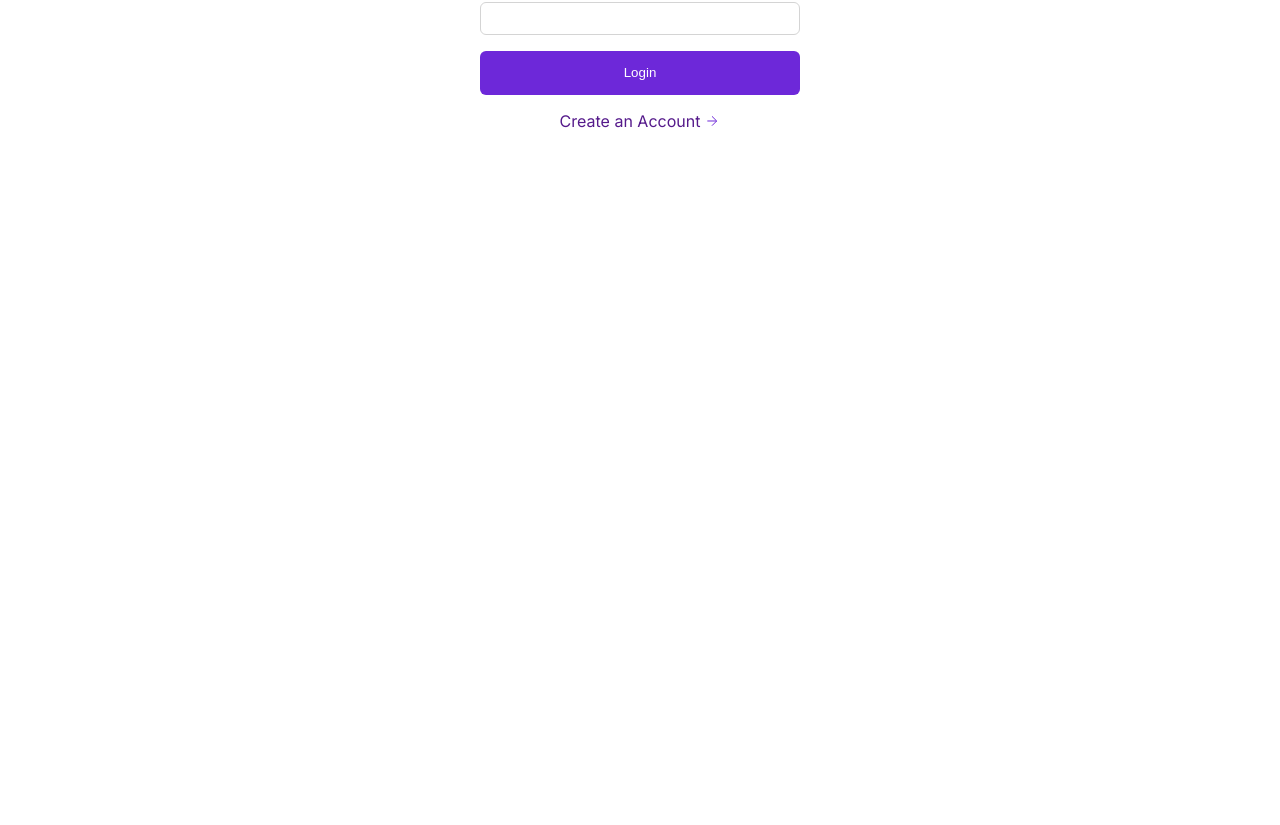
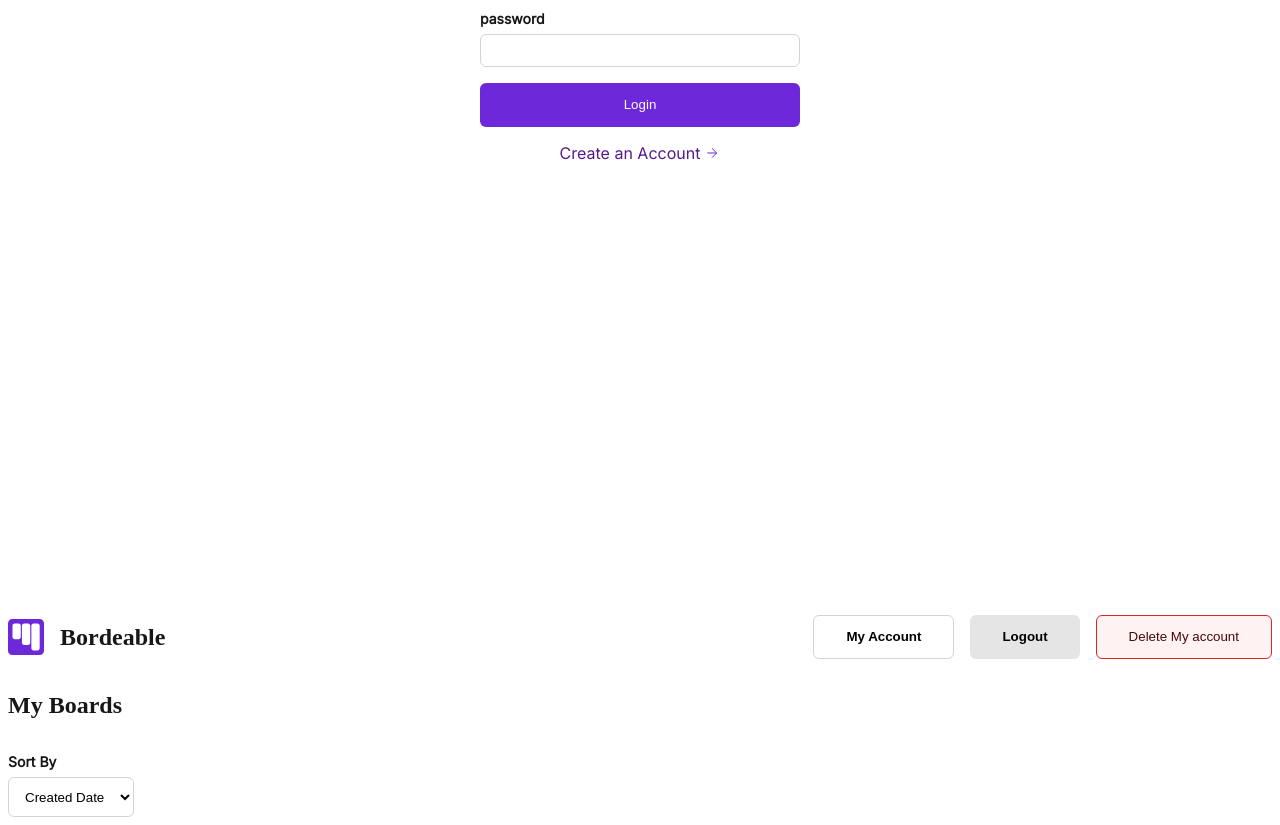
Before and after one commit to XFernando43/Doable-Front, a React (Vite) app: page / in a window 1280 px wide. Before the commit this address led to /login. Shown: the part 438-1263 px from the top of the page. Before the commit the page ends 1017 px from the top, so only its background shows below. Built offline with nearby package versions, Linux system fonts and the light colour scheme; a web font is replaced by a local one.

Commit message:
problem solved

```diff
--- a/src/App.jsx
+++ b/src/App.jsx
@@ -1,13 +1,13 @@
 import './App.css'
 import LoginPage from './pages/Login/LoginPage'
-// import DashBoardPage from './pages/Dashboard/DashBoardPage'
+import DashBoardPage from './pages/Dashboard/DashBoardPage'
 
 function App() {
 
   return (
     <>
       <LoginPage></LoginPage>
-      {/* <DashBoardPage></DashBoardPage>   */}
+      <DashBoardPage></DashBoardPage>
     </>
   )
 }
--- a/src/components/dasboard/SelectOrder/Select.style.css
+++ b/src/components/dasboard/SelectOrder/Select.style.css
@@ -1,12 +1,12 @@
 @import url('https://fonts.googleapis.com/css2?family=Familjen+Grotesk:wght@500&display=swap');
-.container{
+.select_container{
     display: flex;
     flex-direction: column;
-    align-items: flex-start;
+    align-items: flex-start !important;
     gap: 16px;
 }
 
-.select_container{
+.select_subcontainer{
     display: flex;
     flex-direction: column;
     align-items: flex-start;
--- a/src/components/dasboard/SelectOrder/SelectComponent.jsx
+++ b/src/components/dasboard/SelectOrder/SelectComponent.jsx
@@ -5,9 +5,9 @@ import './Select.style.css';
 export default function SelectComponent(){
 
     return(
-        <div className="container">
+        <div className="select_container">
             <TitleComponent text="My Boards" size="md"/>
-            <div className="select_container">
+            <div className="select_subcontainer">
                 <LabelComponent text="Sort By" size="sm" htmlFor="orderBy"/>
                 <select className="selector" name="" id="orderBy">
                     <option>Created Date</option>
--- a/src/main.jsx
+++ b/src/main.jsx
@@ -1,26 +1,29 @@
 import React from 'react'
 import ReactDOM from 'react-dom/client'
-import { createBrowserRouter, RouterProvider, Navigate } from 'react-router-dom'
-import LoginPage from './pages/Login/LoginPage.jsx'
-import DashBoardPage from './pages/Dashboard/DashBoardPage.jsx'
+import App from './App'
+// import { createBrowserRouter, RouterProvider, Navigate } from 'react-router-dom'
+// import LoginPage from './pages/Login/LoginPage.jsx'
+// import DashBoardPage from './pages/Dashboard/DashBoardPage.jsx'
 
-const router = createBrowserRouter([
-  {
-    path: '/',
-    element: <Navigate to="/login" replace />,
-  },
-  {
-    path:'/login',
-    element: LoginPage(),
-  },
-  {
-    path:'/dashboard',
-    element: DashBoardPage()
-  }
-])
+
+// const router = createBrowserRouter([
+//   {
+//     path: '/',
+//     element: <Navigate to="/login" replace />,
+//   },
+//   {
+//     path:'/login',
+//     element: LoginPage(),
+//   },
+//   {
+//     path:'/dashboard',
+//     element: DashBoardPage()
+//   }
+// ])
 
 ReactDOM.createRoot(document.getElementById('root')).render(
   <React.StrictMode>
-    <RouterProvider router={router} />
+    {/* <RouterProvider router={router} /> */}
+    <App/>
   </React.StrictMode>,
 )
--- a/src/pages/Login/Login.style.css
+++ b/src/pages/Login/Login.style.css
@@ -1,4 +1,4 @@
-.container{
+.login_container{
     display: flex;
     flex-direction: column;
     align-items: center !important;
--- a/src/pages/Login/LoginPage.jsx
+++ b/src/pages/Login/LoginPage.jsx
@@ -5,7 +5,7 @@ import './Login.style.css'
 export default function LoginPage(){
 
     return(
-        <div className="container">
+        <div className="login_container">
             <svg xmlns="http://www.w3.org/2000/svg" width="96" height="96" viewBox="0 0 96 96" fill="none">
                 <path d="M0 11.52C0 5.15768 5.15768 0 11.52 0H84.48C90.8423 0 96 5.15768 96 11.52V84.48C96 90.8423 90.8423 96 84.48 96H11.52C5.15768 96 0 90.8423 0 84.48V11.52Z" fill="#6D28D9"/>
                 <path d="M62.2933 17.92C62.2933 14.621 64.9677 11.9467 68.2667 11.9467H78.5067C81.8056 11.9467 84.48 14.621 84.48 17.92V78.08C84.48 81.379 81.8056 84.0533 78.5067 84.0533H68.2667C64.9677 84.0533 62.2933 81.379 62.2933 78.08V17.92Z" fill="white"/>
```
